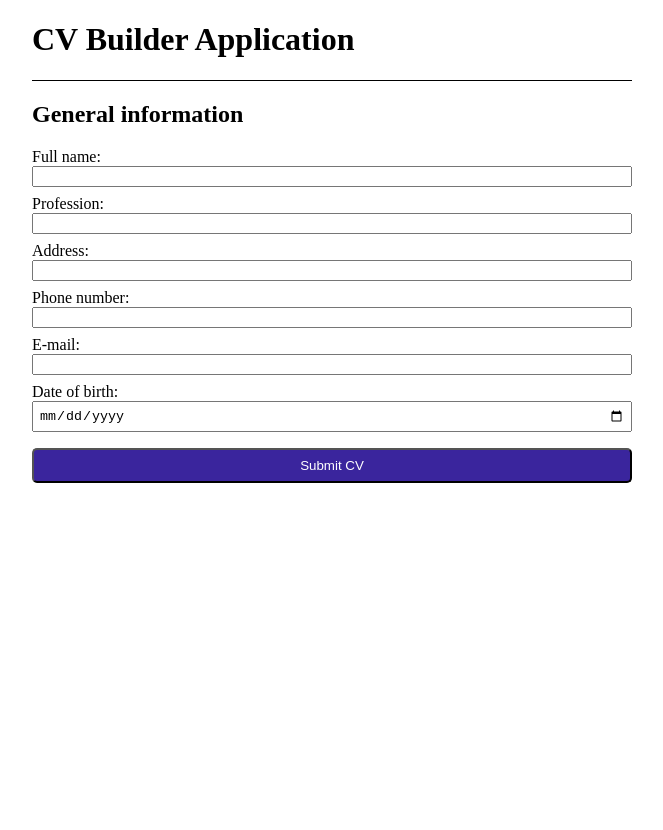
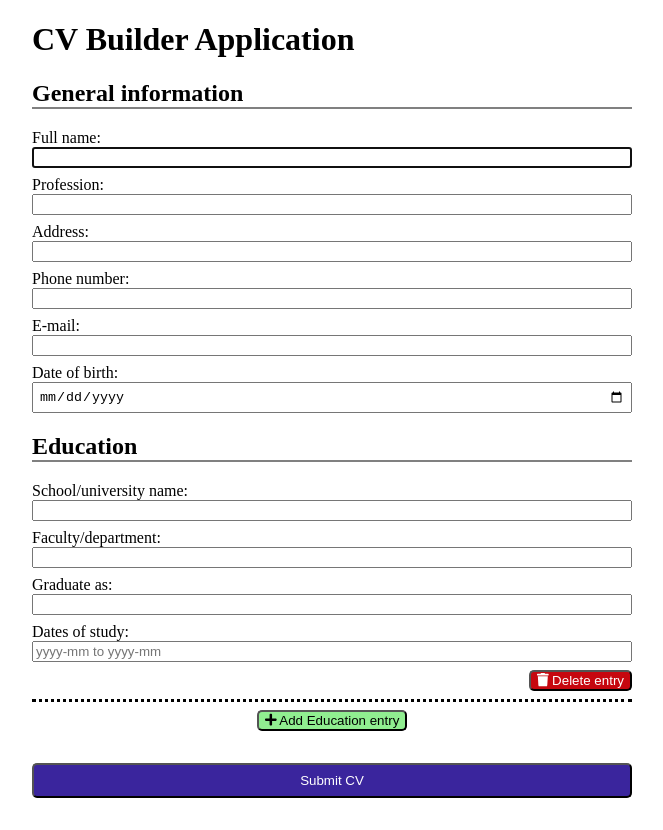
Before and after one commit to Aleafan/cv-project, a React (Create React App) app: page / in a window 1280 px wide. Shown: the whole page, without its empty margins (308-971 px from the left). Before the commit the page ends 800 px from the top, so only its background shows below. Built offline with nearby package versions, Linux system fonts and the light colour scheme.

Commit message:
Complete and style Education.js. Import FontAwesome icons for Education.js and App.js. Import uniqid package for App.js.

```diff
--- a/package.json
+++ b/package.json
@@ -3,12 +3,16 @@
   "version": "0.1.0",
   "private": true,
   "dependencies": {
+    "@fortawesome/fontawesome-svg-core": "^1.2.35",
+    "@fortawesome/free-solid-svg-icons": "^5.15.3",
+    "@fortawesome/react-fontawesome": "^0.1.14",
     "@testing-library/jest-dom": "^5.12.0",
     "@testing-library/react": "^11.2.6",
     "@testing-library/user-event": "^12.8.3",
     "react": "^17.0.2",
     "react-dom": "^17.0.2",
     "react-scripts": "4.0.3",
+    "uniqid": "^5.3.0",
     "web-vitals": "^1.1.1"
   },
   "scripts": {
--- a/src/App.js
+++ b/src/App.js
@@ -1,16 +1,22 @@
 import React, { Component } from "react";
+import uniqid from "uniqid";
 import GeneralInfo from "./components/GeneralInfo";
 import Education from "./components/Education";
 import './App.css';
+import { FontAwesomeIcon } from '@fortawesome/react-fontawesome'
+import { faPlus } from '@fortawesome/free-solid-svg-icons'
 
 class App extends Component {
   constructor(props){
     super(props);
     this.state = {
       edit: true,
+      educationIds: [uniqid()],
     };
     this.handleEdit = this.handleEdit.bind(this);
     this.handleSubmit = this.handleSubmit.bind(this);
+    this.handleAdd = this.handleAdd.bind(this);
+    this.handleDelete = this.handleDelete.bind(this);
   }
 
   handleEdit() {
@@ -19,26 +25,51 @@ class App extends Component {
     });
   }
 
-  handleSubmit(event) {
-    event.preventDefault();
+  handleSubmit() {
     this.setState({
         edit: false,
     });
-}
+  }
+
+  handleAdd() {
+    this.setState({
+      educationIds: this.state.educationIds.concat(uniqid()),
+    })
+  }
+
+  handleDelete(e) {
+    let newEducationIds = [...this.state.educationIds];
+    let deleteIndex = newEducationIds.indexOf(e.target.id);
+    newEducationIds.splice(deleteIndex, 1);
+    this.setState({
+      educationIds: newEducationIds,
+    })
+  }
 
   render() {
     let button;
     if (this.state.edit) {
-      button = <button class='btn-main' type='button' onClick={this.handleSubmit}>Submit CV</button>
+      button = <button className='btn-main' type='button' onClick={this.handleSubmit}>Submit CV</button>
     } else {
-      button = <button class='btn-main' type='button' onClick={this.handleEdit}>Edit CV</button>
+      button = <button className='btn-main' type='button' onClick={this.handleEdit}>Edit CV</button>
     }
+
     return (
       <div>
         {/* CHANGE h1 TO NAV */}
         <h1>CV Builder Application</h1>
 
-        <GeneralInfo edit={this.state.edit}/>
+        <GeneralInfo edit={this.state.edit} />
+
+        {this.state.edit || this.state.educationIds[0]
+            ? <h2>Education</h2>
+            : null }
+        {this.state.educationIds.map(id =>
+            <Education key={id} id={id} edit={this.state.edit} delete={this.handleDelete} />)}
+        {this.state.edit &&
+            <button className='btn-add' type='button' onClick={this.handleAdd}>
+				<FontAwesomeIcon icon={faPlus} /> Add Education entry
+            </button>}
 
         {button}
       </div>
--- a/src/components/Education.js
+++ b/src/components/Education.js
@@ -1,23 +1,18 @@
 import React, { Component } from "react";
+import { FontAwesomeIcon } from '@fortawesome/react-fontawesome'
+import { faTrash } from '@fortawesome/free-solid-svg-icons'
 
 class Education extends Component {
     constructor(props) {
         super(props);
         this.state = {
-            edit: false,
             school: '',
+            faculty: '',
             title: '',
             dates: '',
           };
-        this.handleClick = this.handleClick.bind(this);
         this.handleChange = this.handleChange.bind(this);
         this.handleSubmit = this.handleSubmit.bind(this);
-    }
-
-    handleClick() {
-        this.setState({
-            edit: true,
-        });
     }
 
     handleChange(e) {
@@ -26,45 +21,54 @@ class Education extends Component {
         })
     }
 
-    handleSubmit(event) {
-        event.preventDefault();
-        this.setState({
-            edit: false,
-        });
+    handleSubmit(e) {
+        e.preventDefault();
     }
 
     render() {
-        let {school, title, dates} = this.state;
+        let {school, faculty, title, dates} = this.state;
 
-        if (this.state.edit) {
+        if (this.props.edit) {
             return (
-                <div className="section">
-                    <h2>Education</h2>
+                <div className='section'>
                     <form onSubmit={this.handleSubmit}>
                         <label>
-                            School name:
+                            School/university name:
                             <input type='text' value={school} name='school' onChange={this.handleChange}/>
                         </label>
                         <label>
-                            Title of study:
+                            Faculty/department:
+                            <input type='text' value={faculty} name='faculty' onChange={this.handleChange}/>
+                        </label>
+                        <label>
+                            Graduate as:
                             <input type='text' value={title} name='title' onChange={this.handleChange}/>
                         </label>
                         <label>
                             Dates of study:
-                            <input type='text' value={dates} name='dates' onChange={this.handleChange}/>
+                            <input type='text' value={dates} name='dates' onChange={this.handleChange}
+                                placeholder='yyyy-mm to yyyy-mm'/>
                         </label>
-                        <button type='submit'>Submit</button>
                     </form>
+
+                    <button className='btn-delete' type='button' onClick={this.props.delete} id={this.props.id}>
+                        <FontAwesomeIcon icon={faTrash} /> Delete entry
+                    </button>
+
                 </div>
             );
         }
         return (
-            <div className="section">
-                <h2>Education</h2>
-                <p>School/university name: {school}</p>
-                <p>Title of study: {title}</p>
-                <p>Dates of study: {dates}</p>
-                <button type='button' onClick={this.handleClick}>Edit section</button>
+            <div className='section'>
+                <div className='education-section'>
+                    <p className='dates'>{dates}</p>
+                    <div>
+                        <h3>{school}</h3>
+                        <p>{faculty}</p>
+                        {title &&
+                            <p><strong>Graduated as:</strong> <u>{title}</u></p>}
+                    </div>
+                </div>
             </div>
         );
     }
--- a/src/components/GeneralInfo.js
+++ b/src/components/GeneralInfo.js
@@ -30,12 +30,12 @@ class GeneralInfo extends Component {
 
         if (this.props.edit) {
             return (
-                <div className="section">
+                <div>
                     <h2>General information</h2>
                     <form onSubmit={this.handleSubmit}>
                         <label>
                             Full name:
-                            <input type='text' value={name} name='name' onChange={this.handleChange}/>
+                            <input type='text' value={name} name='name' onChange={this.handleChange} autoFocus />
                         </label>
                         <label>
                             Profession:
@@ -62,7 +62,7 @@ class GeneralInfo extends Component {
             );
         }
         return (
-            <div className="section">
+            <div>
                 <h1>{name || 'Your Name'}</h1>
                 <p id="profession">{profession}</p>
                 {address &&
--- a/src/styles/index.css
+++ b/src/styles/index.css
@@ -1,31 +1,32 @@
+/* General rules */
 * {
     box-sizing: border-box;
 }
-
 body {
     max-width: 600px;
     margin: 0 auto;
 }
-
-.section {
-    border-top: 1px solid;
-    margin-bottom: 1rem;
-}
-
-.section > h1 {
-    margin-bottom: 0;
-}
-
 input {
     display: block;
     width: 100%;
     margin-bottom: 0.5rem;
 }
+h2 {
+    border-bottom: 2px solid gray;
+}
 
+/* App.js */
+.section {
+    margin-bottom: 0.5rem;
+    border-bottom: 3px dotted black;
+    padding-bottom: 0.5rem;
+}
+.section > h1 {
+    margin-bottom: 0;
+}
 input[type="date"] {
     padding: 5px;
 }
-
 .btn-main {
     width: 100%;
     padding: 0.5rem;
@@ -33,9 +34,48 @@ input[type="date"] {
     color: white;
     border-radius: 5px;
     cursor: pointer;
+    margin: 2rem 0;
+}
+.btn-add {
+    background-color: lightgreen;
+    margin: 0 auto;
+    display: block;
+    border-radius: 5px;
+}
+.btn-add:hover {
+    cursor: pointer;
+    background-color: green;
+    color: white;
 }
 
+/* GeneralInfo component */
 #profession {
     font-size: 1.5rem;
     margin: 0.5rem 0;
 }
+
+/* Education component */
+.education-section {
+    display: flex;
+}
+.education-section h3 {
+    margin: 0;
+}
+.dates {
+    width: 150px;
+    margin: 0 1.5rem 0 0;
+    line-height: 1.7;
+    font-size: 0.8rem;
+    font-weight: bold;
+}
+.btn-delete {
+    color: white;
+    background-color: #c6070f;
+    display: block;
+    margin-left: auto;
+    border-radius: 5px;
+}
+.btn-delete:hover {
+    background-color: red;
+    cursor: pointer;
+}
```
Also changed, not shown: 1 other file (tests, documents, lock files or other folders).
